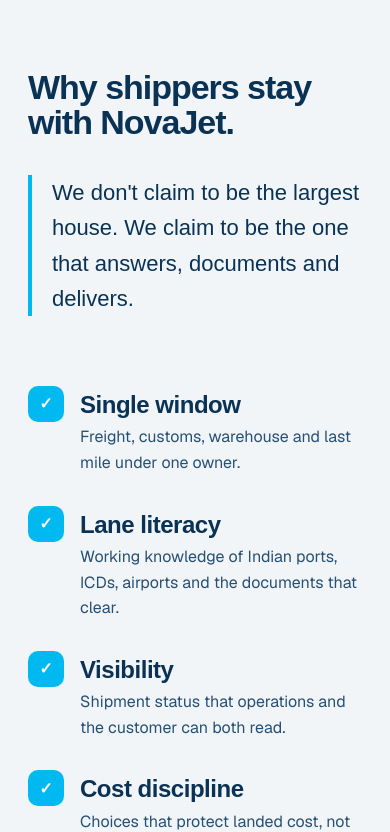
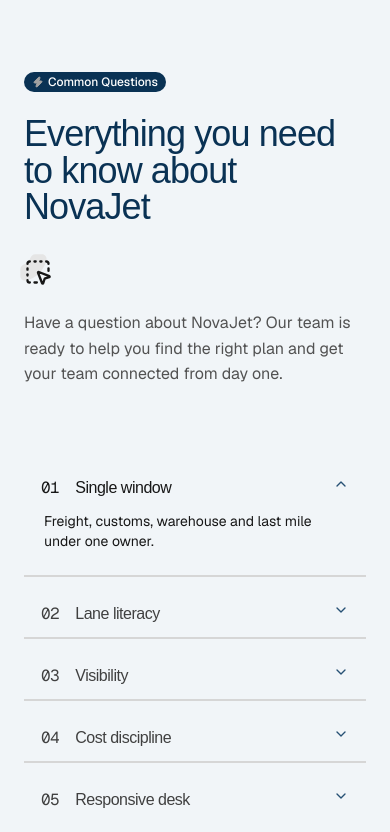
Before and after one commit to AjayRajNegi/nova-jet, a Next.js app: page / in a window 390 px wide. Shown: the part 6378-7210 px from the top of the page. Built offline with nearby package versions, Linux system fonts and the light colour scheme.

Commit message:
feat: Why section

```diff
--- a/components/home/WhySection.tsx
+++ b/components/home/WhySection.tsx
@@ -1,58 +1,210 @@
-import { wrap } from "@/lib/constants";
+"use client";
 
+// import { wrap } from "@/lib/constants";
 const why = [
-	[
-		"Single window",
-		"Freight, customs, warehouse and last mile under one owner.",
-	],
-	[
-		"Lane literacy",
+	{
+		description: "Freight, customs, warehouse and last mile under one owner.",
+		id: "01",
+		title: "Single window",
+	},
+	{
+		description:
 			"Working knowledge of Indian ports, ICDs, airports and the documents that clear.",
-	],
-	[
-		"Visibility",
+		id: "02",
+		title: "Lane literacy",
+	},
+	{
+		description:
 			"Shipment status that operations and the customer can both read.",
-	],
-	[
-		"Cost discipline",
+		id: "03",
+		title: "Visibility",
+	},
+	{
+		description:
 			"Choices that protect landed cost, not just the headline freight rate.",
-	],
-	[
-		"Responsive desk",
+		id: "04",
+		title: "Cost discipline",
+	},
+	{
+		description:
 			"A 24/7 mindset for exceptions, cut-offs and urgent recoveries.",
-	],
+		id: "05",
+		title: "Responsive desk",
+	},
 ];
 
-export default function WhySection() {
+// export default function WhySection() {
+// 	return (
+// 		<section id="why" className="pb-[110px] max-[900px]:pb-[72px]">
+// 			<div
+// 				className={`${wrap} grid grid-cols-2 gap-[70px] max-[900px]:grid-cols-1`}
+// 			>
+// 				<div>
+// 					<h2 className="text-[clamp(34px,5vw,60px)] font-extrabold text-foreground">
+// 						Why shippers stay with NovaJet.
+// 					</h2>
+// 					<p className="mt-9 max-w-[460px] border-l-4 border-primary pl-5 font-display text-[22px] font-medium text-foreground">
+// 						We don&apos;t claim to be the largest house. We claim to be the one
+// 						that answers, documents and delivers.
+// 					</p>
+// 				</div>
+// 				<ul className="grid gap-[30px]">
+// 					{why.map(([t, d]) => (
+// 						<li
+// 							key={t}
+// 							className="grid grid-cols-[36px_1fr] gap-4 before:grid before:size-9 before:place-items-center before:rounded-[10px] before:bg-primary before:font-bold before:text-primary-foreground before:content-['✓']"
+// 						>
+// 							<div>
+// 								<b className="block font-display text-[24px] tracking-[-.02em] text-foreground">
+// 									{t}
+// 								</b>
+// 								<span className="text-muted-foreground">{d}</span>
+// 							</div>
+// 						</li>
+// 					))}
+// 				</ul>
+// 			</div>
+// 		</section>
+// 	);
+// }
+
+import { SquareDashedMousePointerIcon, ZapIcon } from "lucide-react";
+import { useState } from "react";
+import {
+	Accordion,
+	AccordionContent,
+	AccordionItem,
+	AccordionTrigger,
+} from "@/components/ui/accordion";
+import { Badge } from "@/components/ui/badge";
+
+const faqs = [
+	{
+		description:
+			"Yes, VoxFlow connects with the tools your team already uses—including Google Workspace, Microsoft 365, Slack, Jira, and more. Our open API and native integrations make it simple to embed VoxFlow into any existing workflow.",
+		id: "01",
+		title: "Does VoxFlow integrate with our existing tools?",
+	},
+	{
+		description:
+			"Absolutely. VoxFlow is fully optimized for web, desktop (Mac & Windows), and mobile (iOS & Android). Your team gets a consistent, high-quality experience whether they're at a desk or on the go.",
+		id: "02",
+		title: "Is VoxFlow available on mobile and desktop?",
+	},
+	{
+		description:
+			"Security is core to VoxFlow. Every conversation is protected with end-to-end encryption, and we offer waiting rooms, admin controls, data retention policies, and SOC 2 compliance to keep your organization's data safe.",
+		id: "03",
+		title: "How does VoxFlow protect our communications?",
+	},
+	{
+		description:
+			"VoxFlow offers flexible plans for teams of all sizes, from startups to enterprise. All plans include a free 7-day trial, and we offer monthly or annual billing with no long-term contracts required.",
+		id: "04",
+		title: "What pricing plans does VoxFlow offer?",
+	},
+];
+
+export default function Component() {
+	const [expandedItem, setExpandedItem] = useState<string[]>(["01"]);
+
 	return (
-		<section id="why" className="pb-[110px] max-[900px]:pb-[72px]">
-			<div
-				className={`${wrap} grid grid-cols-2 gap-[70px] max-[900px]:grid-cols-1`}
+		<section className="w-full mb-16">
+			<div className="mx-auto max-w-5xl px-6 lg:px-0">
+				<div className="mb-16 grid grid-cols-1 gap-8 lg:grid-cols-2 lg:gap-20">
+					<div className="space-y-6">
+						<Badge
+							className="border-none py-0.5 font-medium shadow"
+							variant="secondary"
 						>
-				<div>
-					<h2 className="text-[clamp(34px,5vw,60px)] font-extrabold text-foreground">
-						Why shippers stay with NovaJet.
-					</h2>
-					<p className="mt-9 max-w-[460px] border-l-4 border-primary pl-5 font-display text-[22px] font-medium text-foreground">
-						We don&apos;t claim to be the largest house. We claim to be the one
-						that answers, documents and delivers.
+							<ZapIcon className="size-3 fill-neutral-400 text-neutral-400" />
+							Common Questions
+						</Badge>
+
+						<h1 className="font-medium text-4xl tracking-tight sm:text-5xl xl:text-5xl">
+							Everything you need to know about NovaJet
+						</h1>
+					</div>
+
+					<div className="flex flex-col justify-end">
+						<div className="relative mb-6">
+							<div className="relative z-10">
+								<SquareDashedMousePointerIcon className="size-7 text-neutral-900 dark:text-neutral-100" />
+							</div>
+							<div className="absolute -top-1 -left-1">
+								{/** biome-ignore lint/a11y/noSvgWithoutTitle: ignore;'/ */}
+								<svg
+									className="text-neutral-200 dark:text-neutral-700"
+									fill="none"
+									height="27"
+									viewBox="0 0 27 27"
+									width="27"
+									xmlns="http://www.w3.org/2000/svg"
+								>
+									<g clipPath="url(#clip0_444_3357)">
+										<path
+											d="M21.6667 0.333338C24.6123 0.333338 27.0537 2.74441 26.4685 5.63122C26.1288 7.30722 25.6278 8.95069 24.9702 10.5382C23.6301 13.7736 21.6658 16.7133 19.1896 19.1895C16.7134 21.6657 13.7737 23.63 10.5383 24.9701C8.95076 25.6277 7.3073 26.1287 5.63129 26.4684C2.74449 27.0536 0.333413 24.6122 0.333413 21.6667L0.333413 15.1888C0.333414 12.8754 2.27808 11.0733 4.41537 10.1881V10.1881C5.70951 9.652 6.88539 8.8663 7.87589 7.87581C8.86638 6.88532 9.65208 5.70943 10.1881 4.41529V4.41529C11.0734 2.278 12.8755 0.333338 15.1888 0.333338H21.6667Z"
+											fill="currentColor"
+										/>
+									</g>
+									<defs>
+										<clipPath id="clip0_444_3357">
+											<rect fill="white" height="27" width="27" />
+										</clipPath>
+									</defs>
+								</svg>
+							</div>
+						</div>
+						<p className="max-w-sm text-neutral-600 dark:text-neutral-400">
+							Have a question about NovaJet? Our team is ready to help you find
+							the right plan and get your team connected from day one.
 						</p>
 					</div>
-				<ul className="grid gap-[30px]">
-					{why.map(([t, d]) => (
-						<li
-							key={t}
-							className="grid grid-cols-[36px_1fr] gap-4 before:grid before:size-9 before:place-items-center before:rounded-[10px] before:bg-primary before:font-bold before:text-primary-foreground before:content-['✓']"
+				</div>
+
+				<div className="max-w-full">
+					<Accordion
+						className="space-y-0"
+						onValueChange={(value) => setExpandedItem(value)}
+						value={expandedItem}
 					>
-							<div>
-								<b className="block font-display text-[24px] tracking-[-.02em] text-foreground">
-									{t}
-								</b>
-								<span className="text-muted-foreground">{d}</span>
+						{why.map((faq) => (
+							<AccordionItem
+								className={
+									"overflow-hidden rounded-none border-0 border-t transition-colors first:border-t-0"
+								}
+								key={faq.id}
+								value={faq.id}
+							>
+								<AccordionTrigger
+									className={`cursor-pointer px-4 pt-6 font-semibold text-base hover:no-underline data-[state=closed]:pb-6 sm:px-6 sm:pt-8 sm:text-lg sm:data-[state=closed]:pb-8 ${
+										expandedItem.includes(faq.id)
+											? "text-neutral-900 dark:text-neutral-100"
+											: "text-neutral-700 hover:text-neutral-900 dark:text-neutral-400"
+									}`}
+								>
+									<span className="flex items-center gap-4 text-left sm:gap-10">
+										<span className="font-mono font-normal text-base sm:text-lg">
+											{faq.id}
+										</span>
+										<span className="font-medium text-base sm:text-lg">
+											{faq.title}
+										</span>
+									</span>
+								</AccordionTrigger>
+								<AccordionContent
+									className={`ml-1 px-4 pb-6 sm:px-20 sm:pb-8 ${
+										expandedItem.includes(faq.id)
+											? "text-neutral-900 dark:text-neutral-300"
+											: "text-neutral-600 dark:text-neutral-700"
+									}`}
+								>
+									{faq.description}
+								</AccordionContent>
+							</AccordionItem>
+						))}
+					</Accordion>
 				</div>
-						</li>
-					))}
-				</ul>
 			</div>
 		</section>
 	);
--- /dev/null
+++ b/components/ui/badge.tsx
@@ -0,0 +1,51 @@
+import { mergeProps } from "@base-ui/react/merge-props"
+import { useRender } from "@base-ui/react/use-render"
+import { cva, type VariantProps } from "class-variance-authority"
+import { cn } from "cn"
+
+const badgeVariants = cva(
+  "group/badge inline-flex h-5 w-fit shrink-0 items-center justify-center gap-1 overflow-hidden rounded-4xl border border-transparent px-2 py-0.5 text-xs font-medium whitespace-nowrap transition-all focus-visible:border-ring focus-visible:ring-[3px] focus-visible:ring-ring/50 has-data-[icon=inline-end]:pr-1.5 has-data-[icon=inline-start]:pl-1.5 aria-invalid:border-destructive aria-invalid:ring-destructive/20 dark:aria-invalid:ring-destructive/40 [&>svg]:pointer-events-none [&>svg]:size-3!",
+  {
+    variants: {
+      variant: {
+        default: "bg-primary text-primary-foreground [a]:hover:bg-primary/80",
+        secondary:
+          "bg-secondary text-secondary-foreground [a]:hover:bg-secondary/80",
+        destructive:
+          "bg-destructive/10 text-destructive focus-visible:ring-destructive/20 dark:bg-destructive/20 dark:focus-visible:ring-destructive/40 [a]:hover:bg-destructive/20",
+        outline:
+          "border-border text-foreground [a]:hover:bg-muted [a]:hover:text-muted-foreground",
+        ghost:
+          "hover:bg-muted hover:text-muted-foreground dark:hover:bg-muted/50",
+        link: "text-primary underline-offset-4 hover:underline",
+      },
+    },
+    defaultVariants: {
+      variant: "default",
+    },
+  }
+)
+
+function Badge({
+  className,
+  variant = "default",
+  render,
+  ...props
+}: useRender.ComponentProps<"span"> & VariantProps<typeof badgeVariants>) {
+  return useRender({
+    defaultTagName: "span",
+    props: mergeProps<"span">(
+      {
+        className: cn(badgeVariants({ variant }), className),
+      },
+      props
+    ),
+    render,
+    state: {
+      slot: "badge",
+      variant,
+    },
+  })
+}
+
+export { Badge, badgeVariants }
```
Lines whose indentation alone changed are shown as unchanged.
